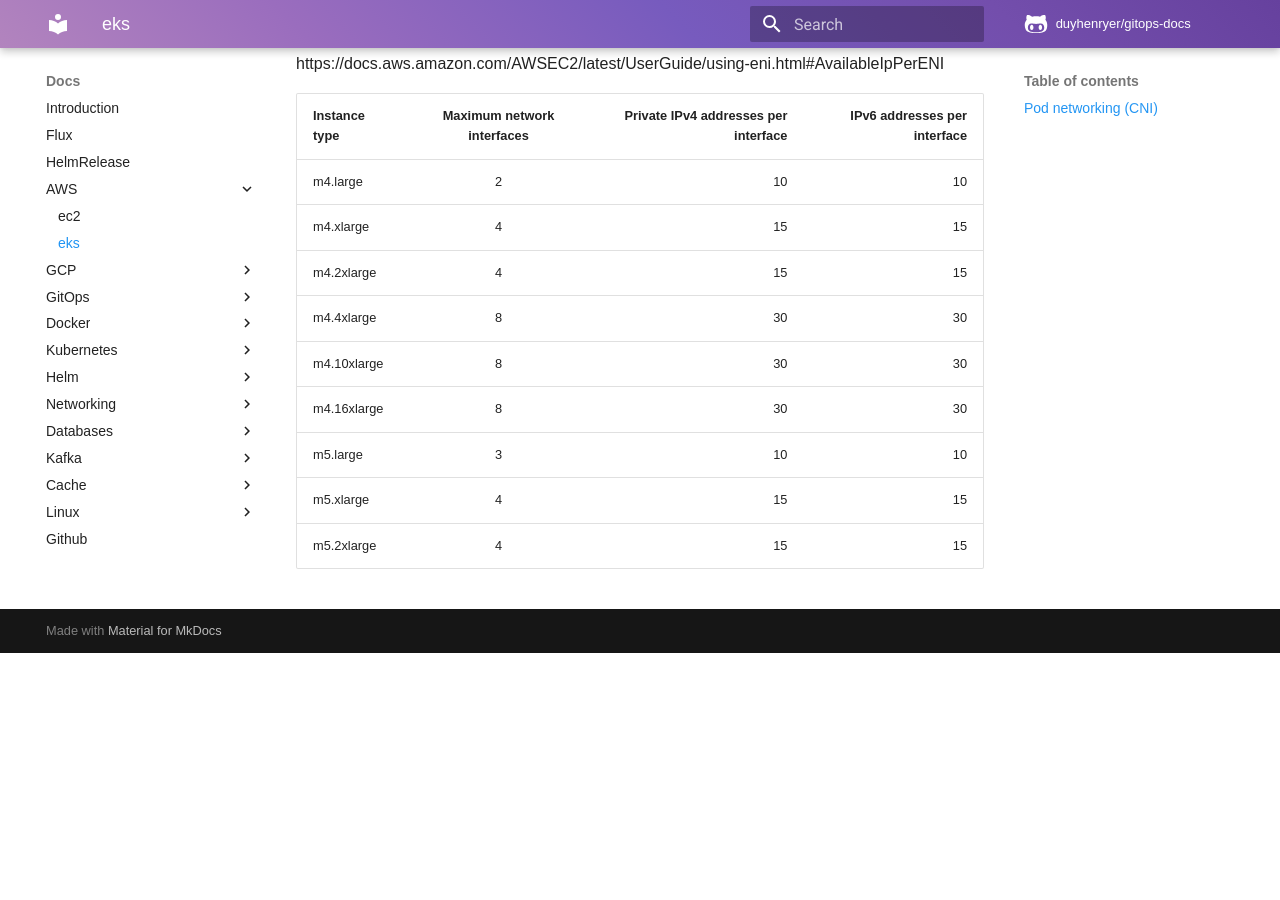
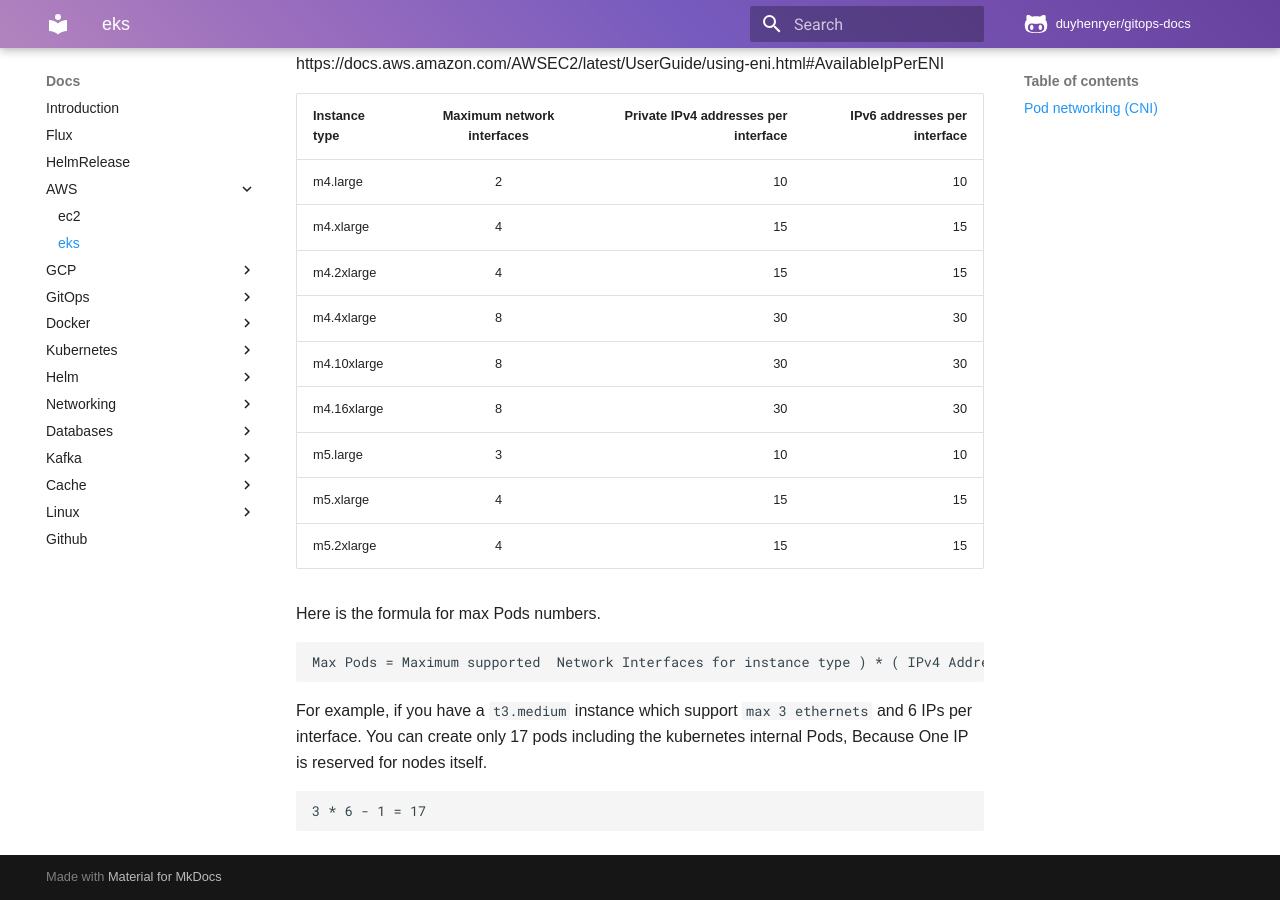
Before and after one commit to duyhenryer/docs, an MkDocs documentation site: the page built from docs/aws/eks.md, in a window 1280 px wide and 900 px high, scrolled down 538 px. Built offline with MkDocs 1.6.1 and Material for MkDocs 9.7.7, drawn with Linux system fonts in a browser that asks for light colours; comment, search, counter and statistics services are not loaded; before the commit the page ends 1191 px from its top, so only the background shows below that.

Commit message:
Update eks.md

````diff
--- a/docs/aws/eks.md
+++ b/docs/aws/eks.md
@@ -19,11 +19,22 @@ You can check how many ethernet interfaces and max IP per interface from https:/
 | Instance type   |      Maximum network interfaces      |  Private IPv4 addresses per interface |  IPv6 addresses per interface |
 |-----------------|:------------------------------------:|--------------------------------------:|------------------------------:|
 | m4.large	      |     2	                             |       10                              |	    10 |
-| m4.xlarge	      |     4	|       15	    |       15 |
-| m4.2xlarge      |	    4	|       15	    |       15 |
-| m4.4xlarge      |  	8	|       30	    |       30 |
-| m4.10xlarge     |  	8	|       30	    |       30 |
-| m4.16xlarge     |  	8	|       30	    |       30 |
-| m5.large        |	    3	|       10	    |       10 |
-| m5.xlarge       |	    4	|       15	    |       15 |
-| m5.2xlarge      |	    4	|       15	    |       15 |
+| m4.xlarge	      |     4	|       15	   |       15   |
+| m4.2xlarge      |	    4	|       15	   |       15   |
+| m4.4xlarge      |  	8	|       30	   |       30   |
+| m4.10xlarge     |  	8	|       30	   |       30   |
+| m4.16xlarge     |  	8	|       30	   |       30   |
+| m5.large        |	    3	|       10	   |       10   |
+| m5.xlarge       |	    4	|       15	   |       15   |
+| m5.2xlarge      |	    4	|       15	   |       15   |
+
+
+
+Here is the formula for max Pods numbers.
+```
+Max Pods = Maximum supported  Network Interfaces for instance type ) * ( IPv4 Addresses per Interface ) - 1
+```
+For example, if you have a `t3.medium` instance which support `max 3 ethernets` and 6 IPs per interface. You can create only 17 pods including the kubernetes internal Pods, Because One IP is reserved for nodes itself.
+```
+3 * 6 - 1 = 17
+```
````
